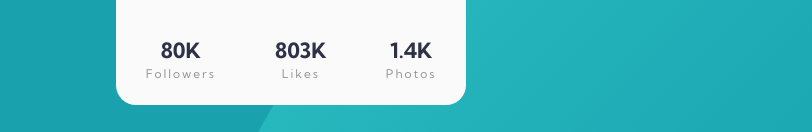
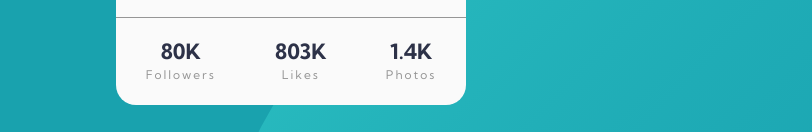
Before and after one commit to MrRobotBDR/profile-card-component, a plain HTML site: page index.html in a window 1280 px wide. Shown: the part 483-615 px from the top of the page, without its empty margins (349-1161 px from the left). Drawn offline with Linux system fonts and the light colour scheme.

Commit message:
Fixed border-top

```diff
--- a/style.css
+++ b/style.css
@@ -108,7 +108,7 @@
 }
 
 .bottom-flex-container {
-	border-top: 6px solid var();
+	border-top: 1px solid var(--Dark-gray);
 	width: 100%;
 	display: flex;
 	justify-content: space-around;
```
